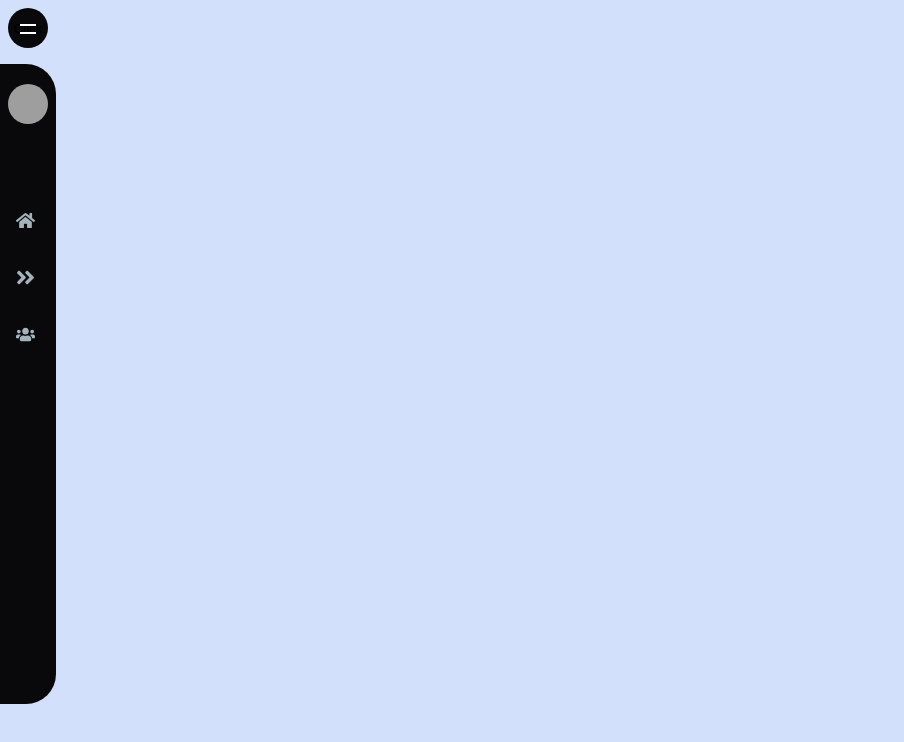
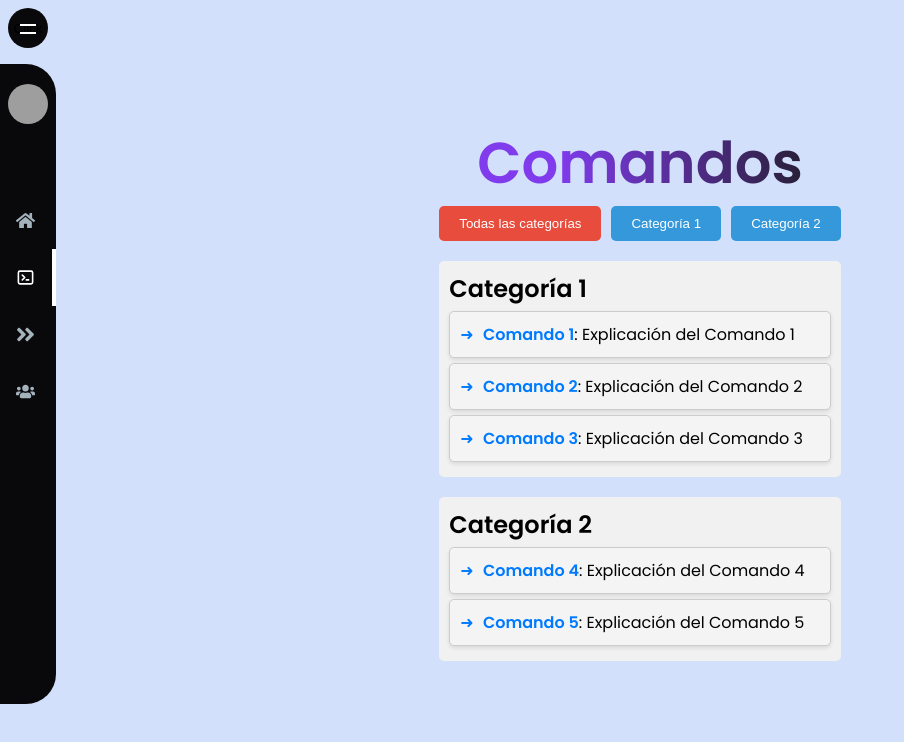
Before and after one commit to Johnny1305/number_bot_website, a React (Create React App) app: page /commands in a window 1280 px wide. Shown: the top 742 px of the page, without its empty margins (0-904 px from the left). Built offline with nearby package versions, Linux system fonts and the light colour scheme; grey boxes are pictures that could not be loaded.

Commit message:
Commands Page

```diff
--- a/src/App.js
+++ b/src/App.js
@@ -5,6 +5,7 @@ import Team from "./Pages/Team";
 import Calender from "./Pages/Calender";
 import Developer from "./Pages/Developer";
 import Faq from "./Pages/Faq";
+import Commands from "./Pages/Commands";
 import Documents from "./Pages/Documents";
 import Projects from "./Pages/Projects";
 import styled from "styled-components";
@@ -38,6 +39,7 @@ function App() {
             <Route path="/calender" component={Calender} />
             <Route path="/developer" component={Developer} />
             <Route path="/faq" component={Faq} />
+            <Route path="/commands" component={Commands} />
             <Route path="/documents" component={Documents} />
             <Route path="/projects" component={Projects} />
           </Switch>
--- /dev/null
+++ b/src/Pages/Commands.js
@@ -0,0 +1,97 @@
+import React, { useState } from "react";
+import MotionHoc from "./MotionHoc";
+import { motion } from "framer-motion";
+import "../css/Commands.css";
+
+const CommandsComponent = () => {
+    const [filter, setFilter] = useState("");
+    const [activeCategory, setActiveCategory] = useState(null); // Inicialmente, ninguna categoría está activa
+
+    const commandCategories = [
+        {
+            category: "Categoría 1",
+            commands: [
+                { name: "Comando 1", description: "Explicación del Comando 1" },
+                { name: "Comando 2", description: "Explicación del Comando 2" },
+                { name: "Comando 3", description: "Explicación del Comando 3" },
+            ],
+        },
+        {
+            category: "Categoría 2",
+            commands: [
+                { name: "Comando 4", description: "Explicación del Comando 4" },
+                { name: "Comando 5", description: "Explicación del Comando 5" },
+            ],
+        },
+    ];
+
+    const handleFilterChange = (event) => {
+        setFilter(event.target.value);
+    };
+
+    const handleCategoryChange = (category) => {
+        if (category === activeCategory) {
+            setActiveCategory(null); // Si se hace clic en la categoría activa, la desactiva
+        } else {
+            setActiveCategory(category);
+        }
+    };
+
+    return (
+        <div className="container">
+            <h1>Comandos</h1>
+
+            <div className="filter-button-container">
+                <button
+                    className={`filter-button ${activeCategory === null ? "active" : ""}`}
+                    onClick={() => handleCategoryChange(null)}
+                >
+                    Todas las categorías
+                </button>
+                {commandCategories.map((category) => (
+                    <button
+                        key={category.category}
+                        className={`filter-button ${category.category === activeCategory ? "active" : ""
+                            }`}
+                        onClick={() => handleCategoryChange(category.category)}
+                    >
+                        {category.category}
+                    </button>
+                ))}
+            </div>
+
+            <div className="category-grid">
+                {(activeCategory === null
+                    ? commandCategories
+                    : activeCategory === "Todas"
+                        ? commandCategories
+                        : commandCategories.filter((category) => category.category === activeCategory)
+                ).map((category, index) => (
+                    <motion.div
+                        key={index}
+                        className="category"
+                        initial={{ opacity: 0, y: -20 }}
+                        animate={{ opacity: 1, y: 0 }}
+                        exit={{ opacity: 0, y: -20 }}
+                        transition={{ duration: 0.3 }}
+                    >
+                        <h2>{category.category}</h2>
+                        <ul className="command-list">
+                            {category.commands
+                                .filter((command) =>
+                                    command.name.toLowerCase().includes(filter.toLowerCase())
+                                )
+                                .map((command, commandIndex) => (
+                                    <li key={commandIndex}>
+                                        <strong>{command.name}</strong>: {command.description}
+                                    </li>
+                                ))}
+                        </ul>
+                    </motion.div>
+                ))}
+            </div>
+        </div>
+    );
+};
+
+export default CommandsComponent;
--- a/src/Sidebar/index.js
+++ b/src/Sidebar/index.js
@@ -7,6 +7,7 @@ import Team from "../assets/draft.svg";
 import Calender from "../assets/sceduled.svg";
 import Developer from "../assets/important.svg";
 import Faq from "../assets/social.svg";
+import Commands from "../assets/terminal.svg";
 import Projects from "../assets/starred.svg";
 import Documents from "../assets/draft.svg";
 import PowerOff from "../assets/power-off-solid.svg";
@@ -265,6 +266,14 @@ const Sidebar = () => {
           <Item
             onClick={() => setClick(false)}
             activeClassName="active"
+            to="/commands"
+          >
+            <img src={Commands} alt="Calender" />
+            <Text clicked={click}>Comandos</Text>
+          </Item>
+          <Item
+            onClick={() => setClick(false)}
+            activeClassName="active"
             to="/developer"
           >
             <img src={Developer} alt="Calender" />
--- /dev/null
+++ b/src/css/Commands.css
@@ -0,0 +1,51 @@
+.container {
+    max-width: 600px; /* Establece el ancho máximo */
+    margin: 0 auto; /* Centra el contenido horizontalmente */
+    padding: 20px;
+    text-align: center;
+}
+
+.filter-button-container {
+    display: flex;
+    flex-wrap: wrap; /* Permite que los botones se envuelvan cuando no caben en una sola línea */
+    justify-content: center; /* Centra los botones horizontalmente */
+    gap: 10px;
+    margin-bottom: 20px;
+}
+
+.filter-button {
+    background-color: #3498db;
+    color: #fff;
+    border: none;
+    padding: 10px 20px;
+    border-radius: 5px;
+    cursor: pointer;
+}
+
+.filter-button.active {
+    background-color: #e74c3c;
+}
+
+.category-grid {
+    display: flex;
+    flex-direction: column; /* Cambio a disposición de columna */
+    align-items: center; /* Centra las categorías horizontalmente */
+}
+
+.category {
+    width: 100%; /* Ancho del 100% para ocupar todo el espacio disponible */
+    background-color: #f1f1f1;
+    padding: 10px;
+    border-radius: 5px;
+    margin-bottom: 20px;
+    text-align: left;
+}
+
+.command-list {
+    list-style: none;
+    padding: 0;
+}
+
+.command-list li {
+    margin: 5px 0;
+}
```
Also changed, not shown: src/assets/terminal.svg (added).
